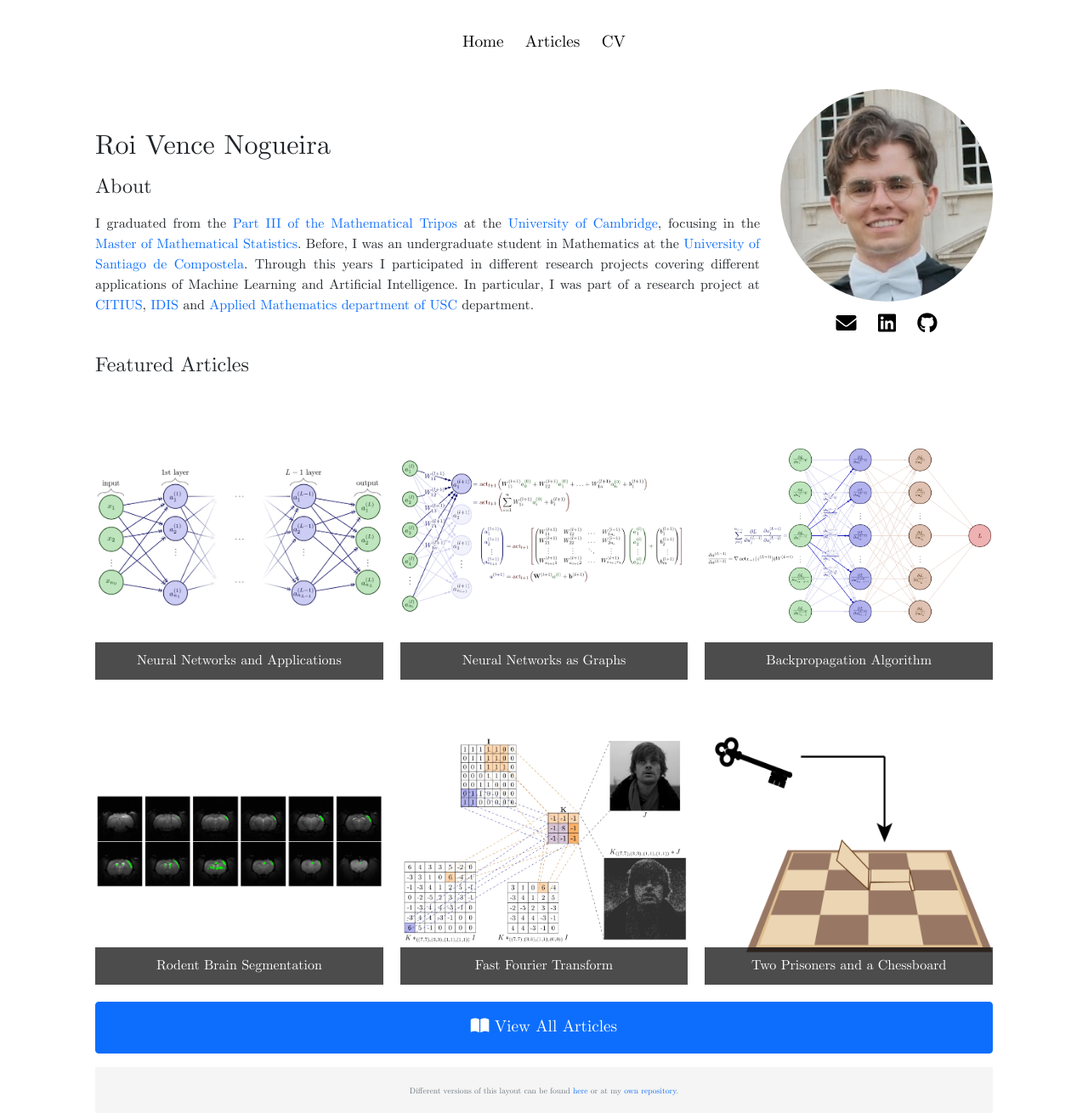
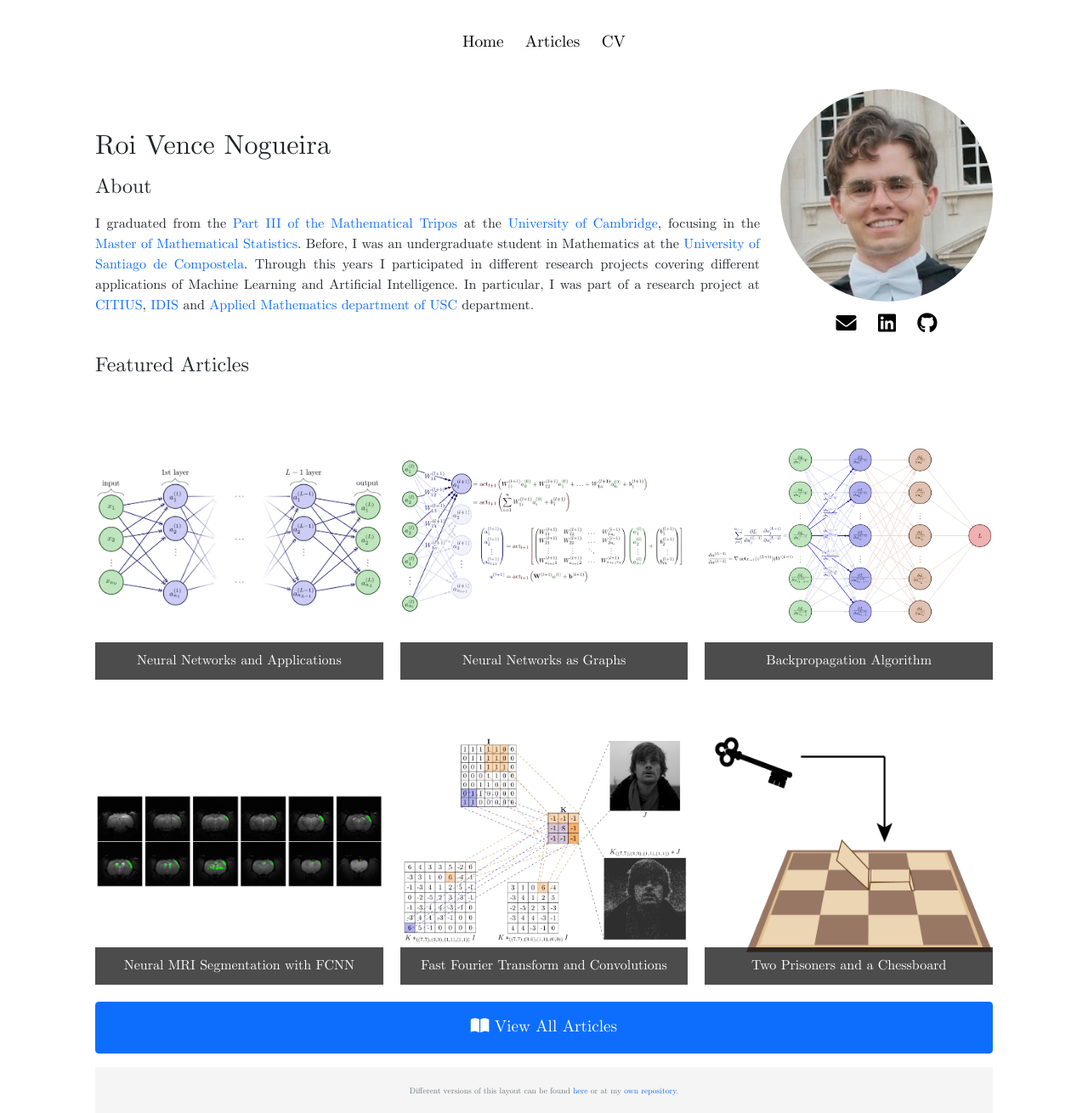
Before and after one commit to RoidaVinci/web, a Jekyll site: the page built from index.md, in a window 1280 px wide. Shown: the whole page at 85% size. Built offline with Jekyll 4.4.1, drawn with Linux system fonts in a browser that asks for light colours.

Commit message:
Update index.md

```diff
--- a/index.md
+++ b/index.md
@@ -49,13 +49,13 @@ title: "Roi Vence Personal Website"
                 <div class="article-item">
                     <a href="articles/idis.html">
                         <img src="thumbnail/segmentadoauto.png" alt="Rodent Brain Segmentation">
-                        <div class="article-title">Rodent Brain Segmentation</div>
+                        <div class="article-title">Neural MRI Segmentation with FCNN</div>
                     </a>
                 </div>
                 <div class="article-item">
                     <a href="articles/fft.html">
                         <img src="thumbnail/convolucion.jpg" alt="Fast Fourier Transform">
-                        <div class="article-title">Fast Fourier Transform</div>
+                        <div class="article-title">Fast Fourier Transform and Convolutions</div>
                     </a>
                 </div>
                 <div class="article-item">
```
